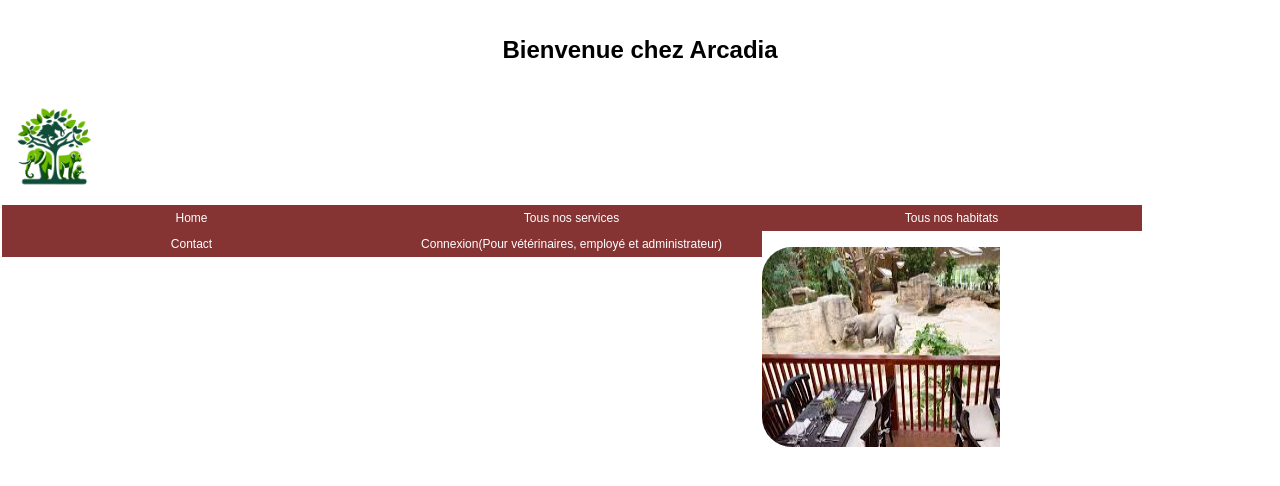
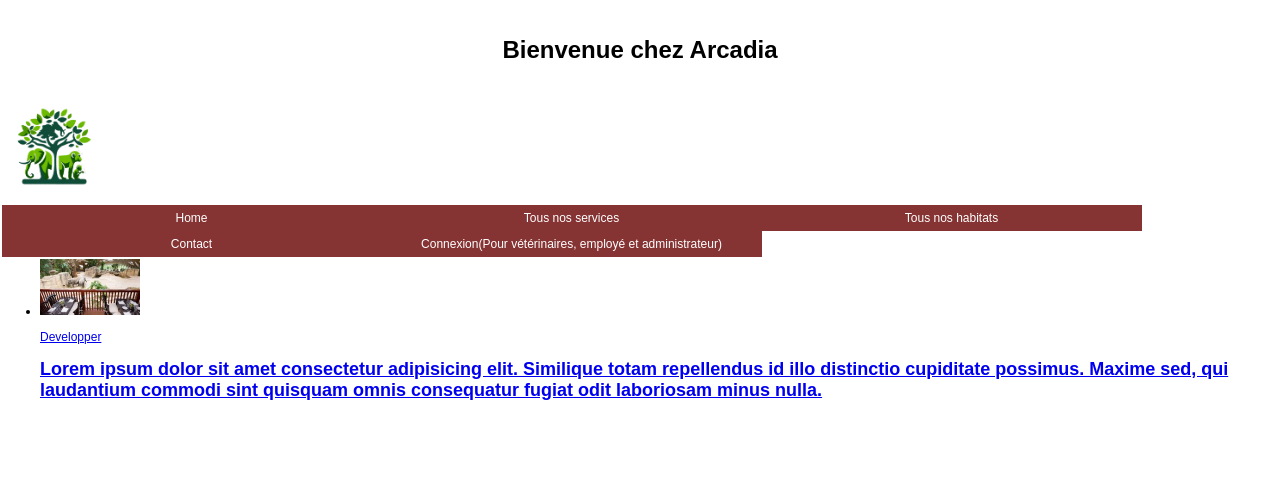
Before and after one commit to Johnny9874/Arcadia, a PHP site: page /Page_principal.html in a window 1280 px wide. Shown: the top 486 px of the page. Run offline with PHP 8.4, Linux system fonts and the light colour scheme.

Commit message:
premier commit d'aujourd'hui

```diff
--- a/Page_Principale.css
+++ b/Page_Principale.css
@@ -57,53 +57,3 @@ body {
     border-top: 1px solid transparent;
     border-right: 1px solid transparent;
 }
-
-.menuderoulant .sousmenu li a:link, .menuderoulant li a:visited {
-    display: block;
-    color: #FFFFFF;
-    text-decoration: none;
-    background-color: #582900;
-}
-
-.menuderoulant .sousmenu li a:hover {
-    background-color: #199BD2;
-}
-
-.menuderoulant li:hover .sousmenu {
-    display: block;
-}
-
-.conteudo {
-    width: 1000px;
-}
-
-.carrousel {
-    display: grid;
-    grid-auto-flow: column;
-    scroll-behavior: auto;
-    gap: 1.2rem;
-    overflow-y: auto;
-    overscroll-behavior-x: contain;
-    scroll-snap-type: x mandatory;
-    scrollbar-width: none;
-}
-
-.carrousel::webkit - ::-webkit-scrollbar {
-    display: none;
-}
-
-.card {
-    scroll-snap-align: start;
-    border-radius: 30px;
-    min-height: 200px;
-    min-width: 300px;
-    display: flex;
-    align-items: center;
-    justify-content: center;
-}
-
-.redimenssionner {
-    width: 100%;
-    height: 100%;
-    border-radius: 30px;
-}
--- a/Page_principal.html
+++ b/Page_principal.html
@@ -3,6 +3,7 @@
 <head>
     <meta charset="UTF-8">
     <meta name="viewport" content="width=device-width, initial-scale=1.0">
+    <link rel="stylesheet" href="https://fonts.googleapis.com/css2?family=Material+Symbols+Rounded:opsz,wght,FILL,GRAD@24,400,0,0&icon_names=arrow_forward" />
     <link rel="stylesheet" href="Page_Principale.css">
     <title>Arcadia</title>
 </head>
@@ -28,17 +29,18 @@
         <li><a href="Page_Contact.html">Contact</a></li>
         <li><a href="Page_Connexion.html">Connexion(Pour vétérinaires, employé et administrateur)</a></li>
     </ul>
-    <div class="conteudo">
-        <div class="carrousel">
-            <article class="card">
-                <img src="image\ECF resto1.jpeg" class="redimenssionner">
-            </article>
-            <article class="card">
-                <img src="image\ECF resto2.jpeg" class="redimenssionner">
-            </article>
-            <article class="card">
-                <img src="image\ECF resto3.jpeg" class="redimenssionner">
-            </article>
+
+    <div class="container">
+        <div class="card-wrapper">
+            <ul class="card-list">
+                <li class="card-item">
+                    <a href="#" class="card-link">
+                        <img src="image\ECF resto1.jpeg" alt="Card Image" class="card-game">
+                        <p class="badge">Developper</p>
+                        <h2 class="card-title">Lorem ipsum dolor sit amet consectetur adipisicing elit. Similique totam repellendus id illo distinctio cupiditate possimus. Maxime sed, qui laudantium commodi sint quisquam omnis consequatur fugiat odit laboriosam minus nulla.</h2>
+                    </a>
+                </li>
+            </ul>
         </div>
     </div>
     <script src="Page_principale.js" defer></script>
--- a/Page_principale.js
+++ /dev/null
@@ -1 +0,0 @@
-console.log('bienvenue');
```
